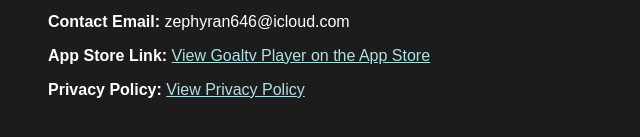
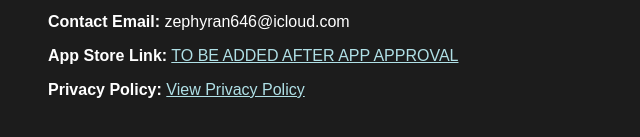
Before and after one commit to Allinuno/Goaltv, a plain HTML site: page index.html in a window 1280 px wide. Shown: the part 253-390 px from the top of the page, 0-640 px from the left. Drawn offline with Linux system fonts and the light colour scheme.

Commit message:
Update index.html

```diff
--- a/index.html
+++ b/index.html
@@ -10,7 +10,7 @@
     <h2>Developer Contact</h2>
     <p><strong>Name:</strong> Zephyran Celestesin</p>
     <p><strong>Contact Email:</strong> zephyran646@icloud.com </p>
-    <p><strong>App Store Link:</strong> <a href="TO BE ADDED AFTER APP APPROVAL" style="color: #B0E0E6;">View Goaltv Player on the App Store</a></p>
+    <p><strong>App Store Link:</strong> <a href="" style="color: #B0E0E6;">TO BE ADDED AFTER APP APPROVAL</a></p>
     <p><strong>Privacy Policy:</strong> <a href="https://sites.google.com/view/goaltvprivacypolicies" style="color: #B0E0E6;">View Privacy Policy</a></p>
 </body>
 </html>
```
